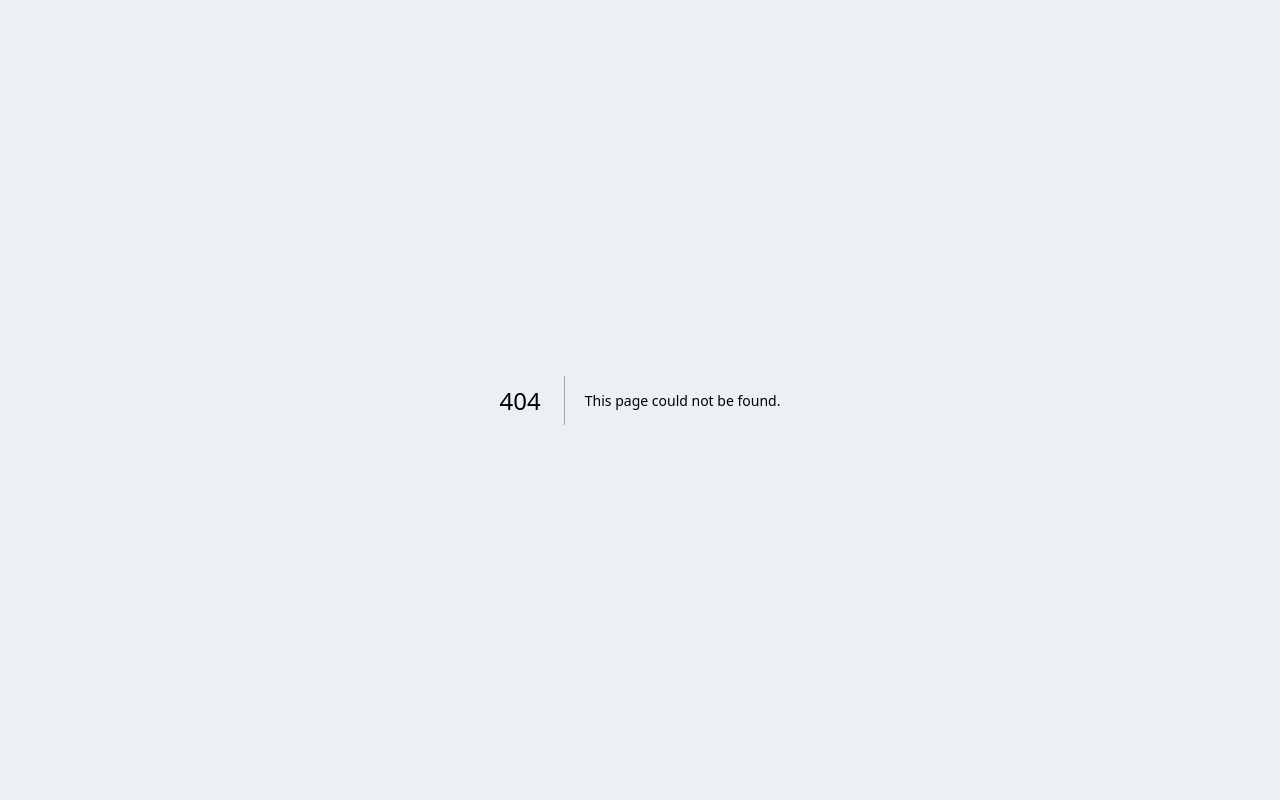
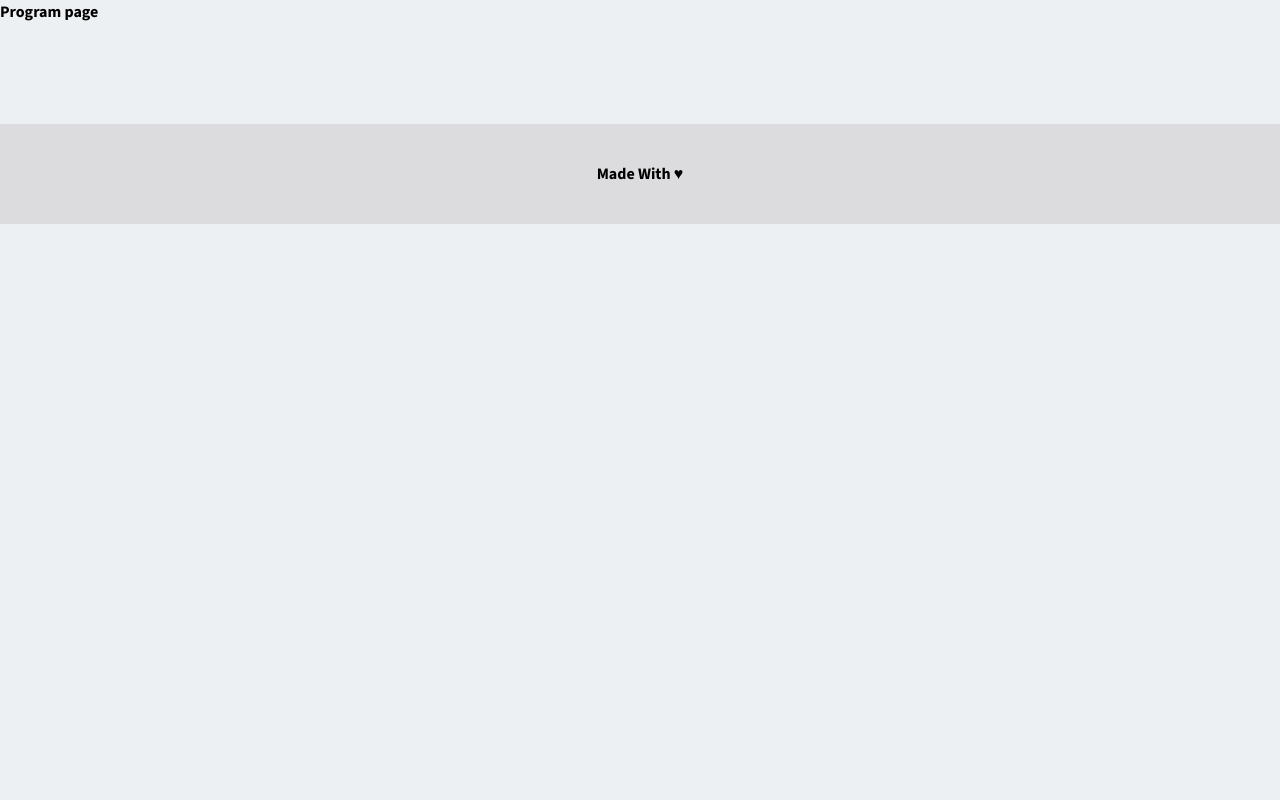
Before and after one commit to navjot369/PowerBI, a Next.js app: page /program in a window 1280 px wide. Before the commit this address had no page. Shown: the top 800 px of the page. Built offline with nearby package versions, Linux system fonts and the light colour scheme.

Commit message:
Fixed bug

```diff
--- a/app/page.tsx
+++ b/app/page.tsx
@@ -5,7 +5,7 @@ import Section2 from "./ui/home/section2";
 import Section3 from "./ui/home/section3";
 import Section4 from "./ui/home/section4";
 
-export default function Page() {
+export default function Home() {
   return (
     <div>
       <NavMenu />
--- /dev/null
+++ b/app/program/page.tsx
@@ -0,0 +1,3 @@
+export default function Page() {
+    return(<div>Program page</div>);
+}
--- a/tailwind.config.ts
+++ b/tailwind.config.ts
@@ -16,4 +16,5 @@ const config: Config = {
   },
   plugins: [],
 }
-export default config
+
+export default config;
```
